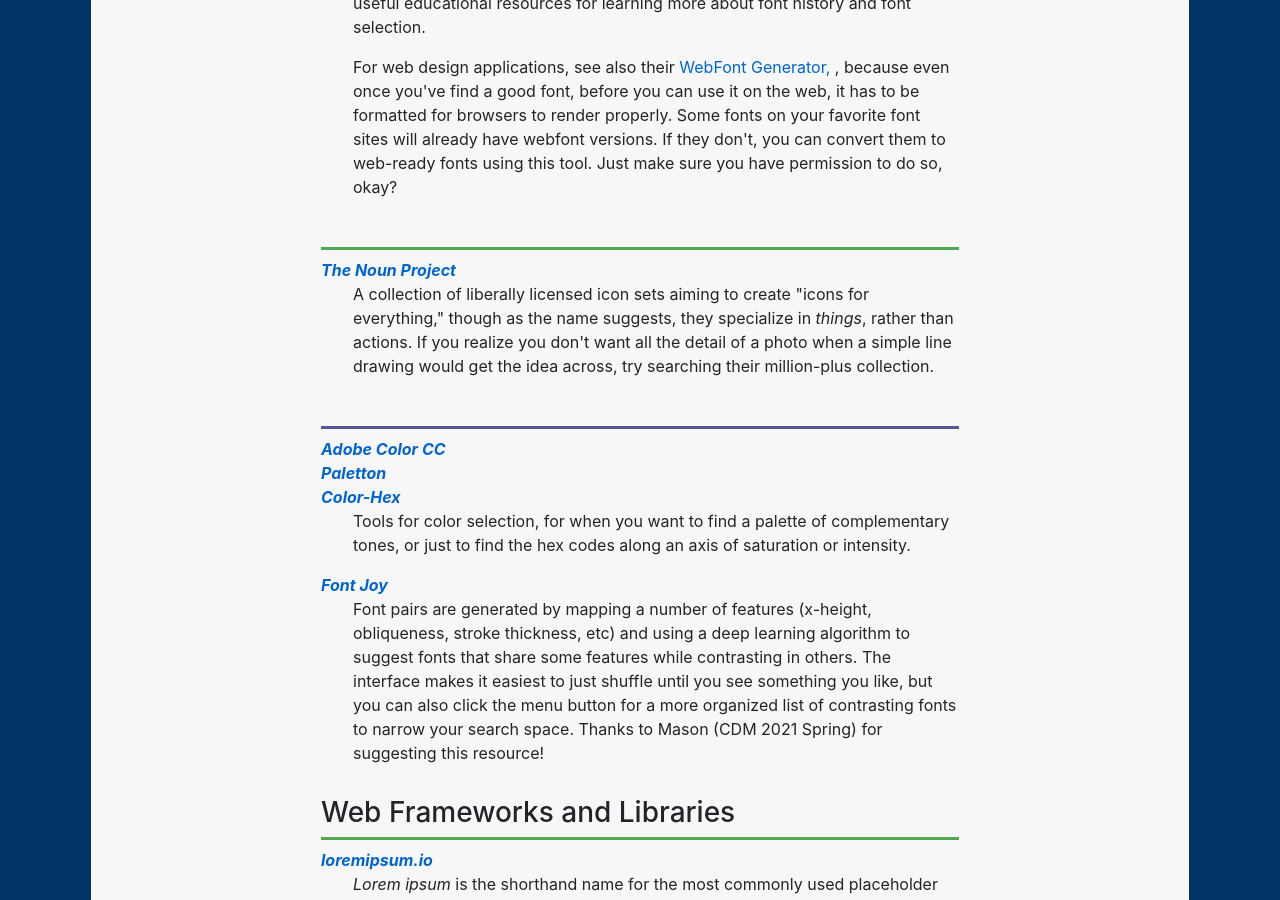
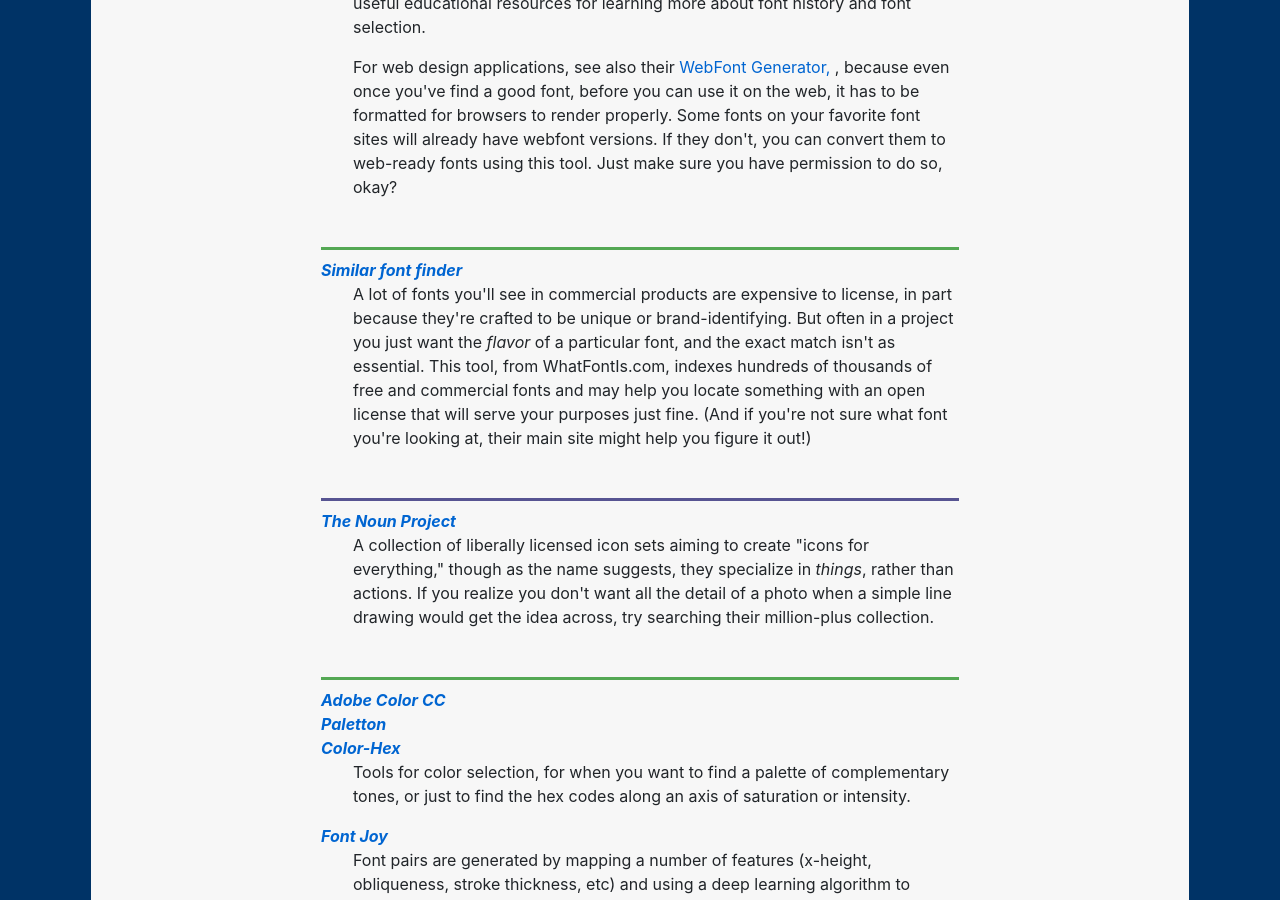
Before and after one commit to benmiller314/cdm2023spring, a Jekyll site: the page built from resources.md, in a window 1280 px wide and 900 px high, scrolled down 6968 px. Built offline with Jekyll 4.4.1, drawn with Linux system fonts in a browser that asks for light colours.

Commit message:
add Similar Font Finder to resources.md

```diff
--- a/resources.md
+++ b/resources.md
@@ -133,6 +133,9 @@
 <dt><a href="https://www.fontsquirrel.com/">Font Squirrel</a></dt>
 <dd><p>Fonts that are free for personal <em>and</em> commercial uses, making them especially handy for advertising campaigns and the like. The site also includes some useful educational resources for learning more about font history and font selection.</p>
 <p>For web design applications, see also their <a href="https://www.fontsquirrel.com/tools/webfont-generator">WebFont Generator, </a>, because even once you've find a good font, before you can use it on the web, it has to be formatted for browsers to render properly. Some fonts on your favorite font sites will already have webfont versions. If they don't, you can convert them to web-ready fonts using this tool. Just make sure you have permission to do so, okay?</p></dd>
+
+<dt><a href="https://www.whatfontis.com/similar-alternative-fonts.html">Similar font finder</a></dt>
+<dd>A lot of fonts you'll see in commercial products are expensive to license, in part because they're crafted to be unique or brand-identifying. But often in a project you just want the <em>flavor</em> of a particular font, and the exact match isn't as essential. This tool, from WhatFontIs.com, indexes hundreds of thousands of free and commercial fonts and may help you locate something with an open license that will serve your purposes just fine. (And if you're not sure what font you're looking at, their main site might help you figure it out!)</dd>
 
 <dt><a href="https://thenounproject.com/">The Noun Project</a></dt>
 <dd>A collection of liberally licensed icon sets aiming to create "icons for everything," though as the name suggests, they specialize in <em>things</em>, rather than actions. If you realize you don't want all the detail of a photo when a simple line drawing would get the idea across, try searching their million-plus collection.</dd>
```
